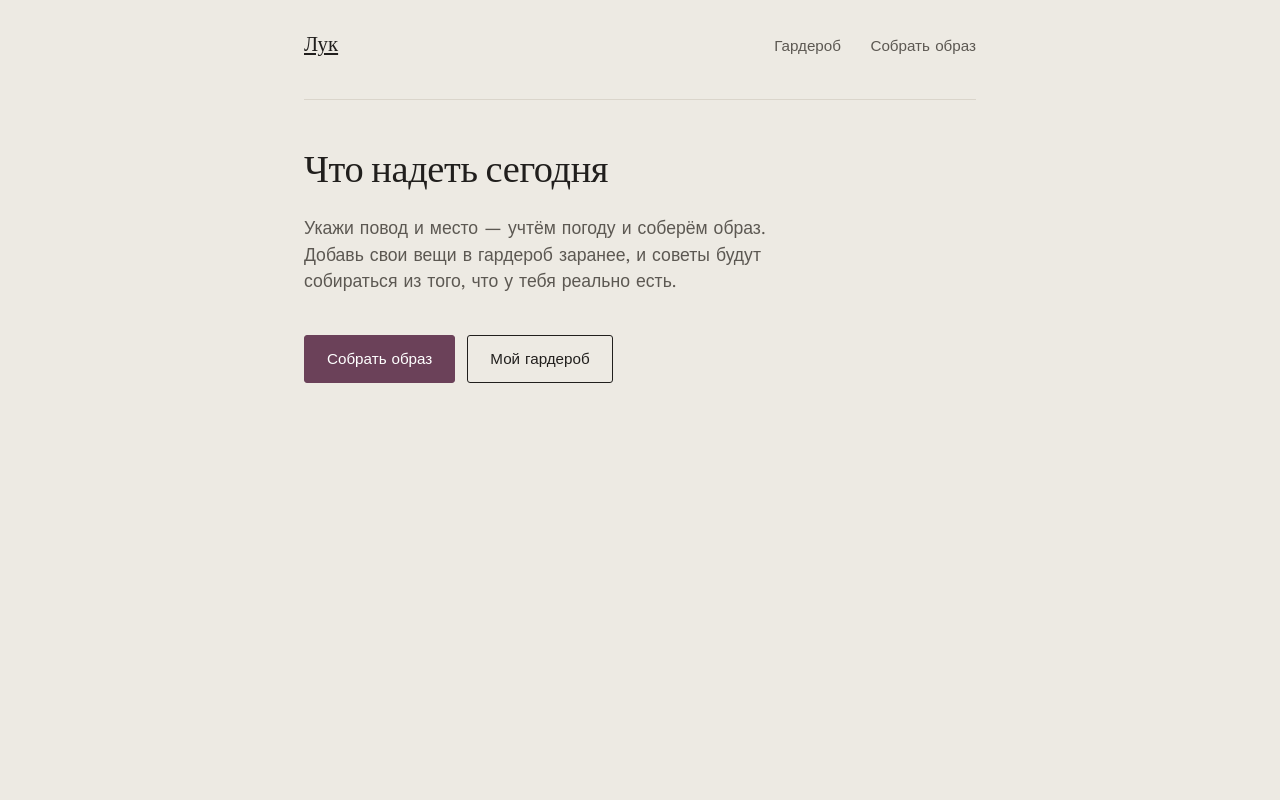
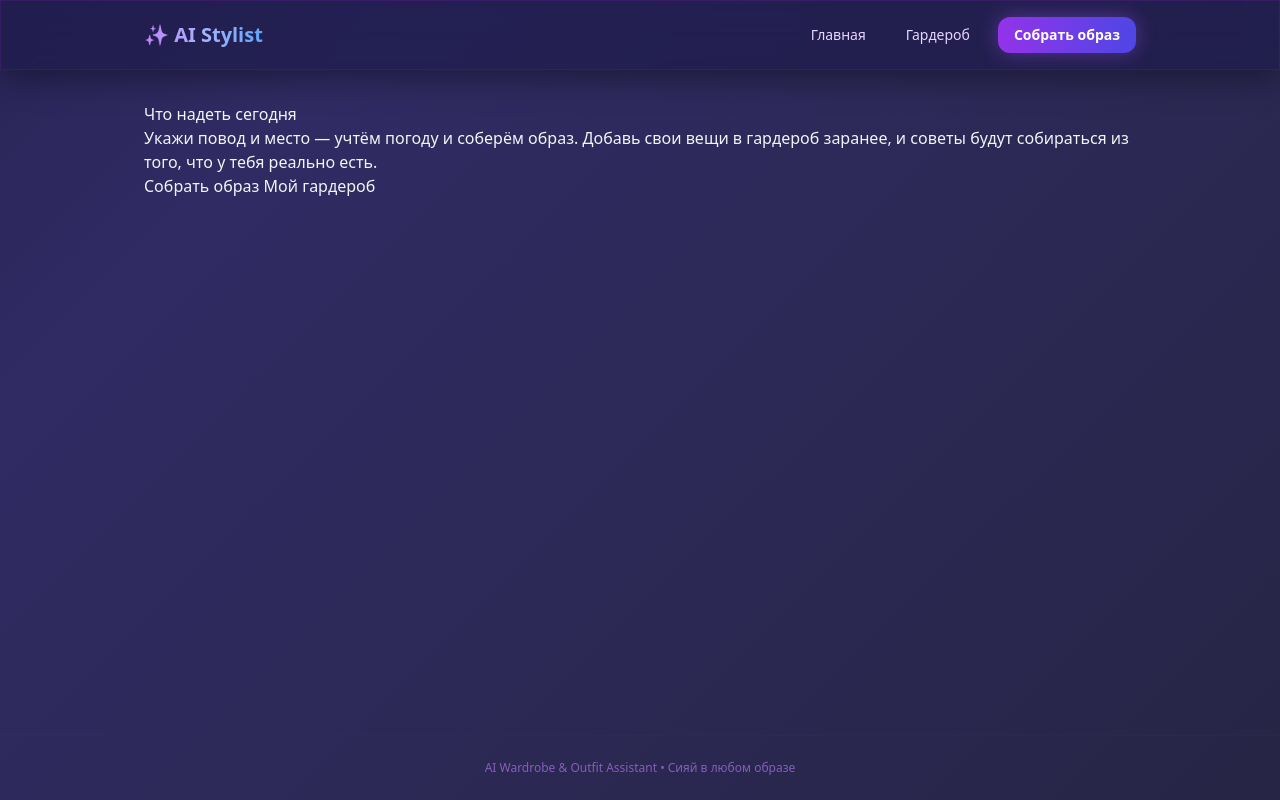
Before and after one commit to bluzokda/outfit, a Flask app: page / in a window 1280 px wide. Run offline with Flask 3, Linux system fonts and the light colour scheme; some libraries are stand-ins or nearby versions.

Commit message:
Update base.html

```diff
--- a/templates/base.html
+++ b/templates/base.html
@@ -1,21 +1,66 @@
 <!DOCTYPE html>
 <html lang="ru">
 <head>
-  <meta charset="UTF-8">
-  <meta name="viewport" content="width=device-width, initial-scale=1">
-  <title>{% block title %}Лук{% endblock %}</title>
-  <link rel="stylesheet" href="{{ url_for('static', filename='css/style.css') }}">
+    <meta charset="UTF-8">
+    <meta name="viewport" content="width=device-width, initial-scale=1.0">
+    <title>AI Стилист Гардероба</title>
+    <script src="https://cdn.tailwindcss.com"></script>
+    <style>
+        @keyframes fadeIn {
+            from { opacity: 0; transform: translateY(15px); }
+            to { opacity: 1; transform: translateY(0); }
+        }
+        @keyframes floatBg {
+            0% { background-position: 0% 50%; }
+            50% { background-position: 100% 50%; }
+            100% { background-position: 0% 50%; }
+        }
+        .animate-fade-in {
+            animation: fadeIn 0.6s cubic-bezier(0.16, 1, 0.3, 1) forwards;
+        }
+        body {
+            background: linear-gradient(135deg, #0f0c29, #302b63, #24243e);
+            background-size: 200% 200%;
+            animation: floatBg 15s ease infinite;
+            color: #f3f4f6;
+            min-height: 100vh;
+            font-family: system-ui, -apple-system, sans-serif;
+        }
+        .glass-panel {
+            background: rgba(30, 27, 75, 0.65);
+            backdrop-filter: blur(16px);
+            -webkit-backdrop-filter: blur(16px);
+            border: 1px solid rgba(139, 92, 246, 0.2);
+            box-shadow: 0 8px 32px 0 rgba(0, 0, 0, 0.37);
+        }
+        .neon-glow {
+            box-shadow: 0 0 20px rgba(168, 85, 247, 0.4);
+        }
+        .neon-glow:hover {
+            box-shadow: 0 0 30px rgba(168, 85, 247, 0.7);
+        }
+    </style>
 </head>
-<body>
-  <div class="shell">
-    <nav class="top">
-      <a href="{{ url_for('index') }}" class="brand">Лук</a>
-      <div class="links">
-        <a href="{{ url_for('wardrobe') }}">Гардероб</a>
-        <a href="{{ url_for('outfit_form') }}">Собрать образ</a>
-      </div>
-    </nav>
-    {% block content %}{% endblock %}
-  </div>
+<body class="flex flex-col min-h-screen selection:bg-purple-500 selection:text-white">
+    <header class="glass-panel sticky top-0 z-50 border-b border-purple-900/40">
+        <div class="max-w-5xl mx-auto px-4 py-4 flex justify-between items-center">
+            <a href="/" class="text-xl font-extrabold bg-gradient-to-r from-purple-400 via-indigo-300 to-blue-400 bg-clip-text text-transparent hover:opacity-80 transition">
+                ✨ AI Stylist
+            </a>
+            <nav class="flex gap-2 sm:gap-4">
+                <a href="/" class="px-3 py-2 rounded-xl text-sm font-medium hover:bg-purple-900/40 transition text-purple-200">Главная</a>
+                <a href="/wardrobe" class="px-3 py-2 rounded-xl text-sm font-medium hover:bg-purple-900/40 transition text-purple-200">Гардероб</a>
+                <a href="/outfit" class="px-4 py-2 rounded-xl text-sm font-semibold bg-gradient-to-r from-purple-600 to-indigo-600 text-white neon-glow transition transform hover:-translate-y-0.5">Собрать образ</a>
+            </nav>
+        </div>
+    </header>
+
+    <main class="flex-grow max-w-5xl w-full mx-auto px-4 py-8 animate-fade-in">
+        {% block content %}{% endblock %}
+    </main>
+
+    <footer class="text-center py-6 text-xs text-purple-400/60 border-t border-purple-900/20">
+        AI Wardrobe & Outfit Assistant • Сияй в любом образе
+    </footer>
 </body>
 </html>
```
